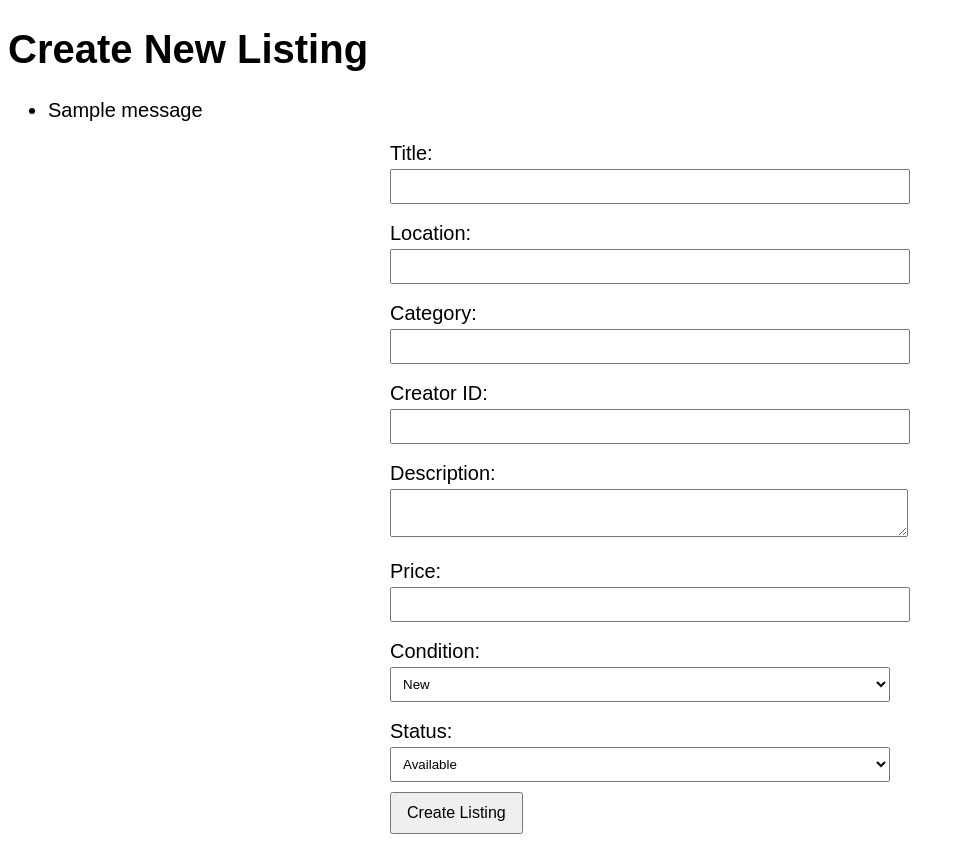
After one commit to sharma-aarushi/COMS-4111-Databases-Project-1, a Flask app: template templates/create_listing.html in a window 1280 px wide. The commit adds this page. Shown: the whole page, without its empty margins (0-964 px from the left). Run offline with Flask 3, Linux system fonts and the light colour scheme; the template is opened without the code that fills it, so the values that code supplies are empty; one stand-in notice (Sample message) is shown; parts of the project's set-up code (start-up, migrations or seed data) failed here and were passed over.

Commit message:
Update server.py and create templates for home.html and create_listing.html

```diff
--- a/server.py
+++ b/server.py
@@ -1,12 +1,7 @@
-"""
-Columbia's COMS W4111.001 Introduction to Databases
-Example Webserver
-To run locally:
-    python3 server.py
-Go to http://localhost:8111 in your browser.
-A debugger such as "pdb" may be helpful for debugging.
-Read about it online.
-"""
+from flask import Flask, render_template, redirect, url_for, request, session, jsonify, flash
+from flask_login import LoginManager, UserMixin, login_user, logout_user, login_required, current_user
+from flask_mail import Mail, Message
+from werkzeug.security import generate_password_hash, check_password_hash
 import os
 from sqlalchemy import *
 from sqlalchemy.pool import NullPool
@@ -14,44 +9,22 @@ from flask import Flask, request, render_template, g, redirect, Response, abort,
 from datetime import datetime
 from sqlalchemy import inspect, text
 
+
+# App setup
 tmpl_dir = os.path.join(os.path.dirname(os.path.abspath(__file__)), 'templates')
 app = Flask(__name__, template_folder=tmpl_dir)
+app.secret_key = 'your_secret_key'
 
+# Database setup
 DATABASEURI = "postgresql://as6322:624309@104.196.222.236/proj1part2"
-
-engine = create_engine(DATABASEURI)
-
-@app.route('/')
-def show_popular_listings():
-    query = text("""
-        SELECT L.listingid, L.title AS listing_title, COUNT(IW.listing_id) AS times_added_to_wishlist
-        FROM Listings L
-        JOIN In_Wishlist IW ON L.listingid = IW.listing_id
-        GROUP BY L.listingid, L.title
-        ORDER BY times_added_to_wishlist DESC
-        LIMIT 5;
-    """)
-
-    with engine.connect() as conn:
-        result = conn.execute(query)
-        popular_items = [dict(row._mapping) for row in result]
-
-    return render_template("index.html", popular_items=popular_items)
-
-# conn.execute(text("""CREATE TABLE IF NOT EXISTS test (
-#   id serial,
-#   name text
-# );"""))
-# conn.execute(text("""INSERT INTO test(name) VALUES ('grace hopper'), ('alan turing'), ('ada lovelace');"""))
-# conn.commit()
+engine = create_engine(DATABASEURI, poolclass=NullPool)
 
 @app.before_request
 def before_request():
     try:
         g.conn = engine.connect()
     except:
-        print("uh oh, problem connecting to database")
-        import traceback; traceback.print_exc()
+        print("Problem connecting to database")
         g.conn = None
 
 @app.teardown_request
@@ -61,31 +34,89 @@ def teardown_request(exception):
     except Exception as e:
         pass
 
-# @app.route('/example_index')
-# def example_index():
-#     print(request.args)
-#     cursor = g.conn.execute(text("SELECT name FROM test"))
-#     g.conn.commit()
-#     names = [result[0] for result in cursor]
-#     cursor.close()
-#     context = dict(data=names)
-#     return render_template("index.html", **context)
+@app.route('/')
+def show_popular_listings():
+    query = text("""
+        SELECT L.listingid, L.title AS listing_title, COUNT(IW.listing_id) AS times_added_to_wishlist, L.link
+        FROM Listings L
+        JOIN In_Wishlist IW ON L.listingid = IW.listing_id
+        GROUP BY L.listingid, L.title, L.link
+        ORDER BY times_added_to_wishlist DESC
+        LIMIT 5 ;
+    """)
 
-@app.route('/another')
-def another():
-    return render_template("another.html")
+    with g.conn as conn:
+        result = conn.execute(query)
+        popular_items = [dict(row._mapping) for row in result]
 
-@app.route('/add', methods=['POST'])
-def add():
-    name = request.form['name']
-    params_dict = {"name":name}
-    g.conn.execute(text('INSERT INTO test(name) VALUES (:name)'), params_dict)
-    g.conn.commit()
+    return render_template("home.html", popular_items=popular_items)
+
+@app.route('/test')
+def test_page():
+    return "Flask is working!"
+
+@app.route('/view/<int:listing_id>')
+def view_item(listing_id):
+    query = text("""
+        SELECT title, location, category, creatorid, description, price, condition, status, link
+        FROM Listings
+        WHERE listingid = :listing_id
+    """)
+
+    with g.conn as conn:
+        result = conn.execute(query, {'listing_id': listing_id}).fetchone()
+
+    if result is None:
+        flash("Listing not found.")
+        return redirect(url_for('show_popular_listings'))
+
+    listing = dict(result)
+    return render_template("view-item.html", listing=listing)
+
+@app.route('/create_listing', methods=['POST'])
+def create_listing():
+    title = request.form.get('title')
+    location = request.form.get('location')
+    category = request.form.get('category')
+    creatorid = request.form.get('creatorid')
+    description = request.form.get('description')
+    price = request.form.get('price')
+    condition = request.form.get('condition')
+    status = request.form.get('status')
+
+    if not all([title, location, category, creatorid, description, price, condition, status]):
+        flash("All fields are required.")
+        return redirect('/new_listing')
+
+    try:
+        price = float(price)
+    except ValueError:
+        flash("Invalid price value.")
+        return redirect('/new_listing')
+
+    query = text("""
+        INSERT INTO Listings (title, location, category, creatorid, description, price, condition, status)
+        VALUES (:title, :location, :category, :creatorid, :description, :price, :condition, :status)
+    """)
+
+    try:
+        with g.conn as conn:
+            conn.execute(query, {
+                'title': title,
+                'location': location,
+                'category': category,
+                'creatorid': creatorid,
+                'description': description,
+                'price': price,
+                'condition': condition,
+                'status': status
+            })
+            flash("Listing created successfully.")
+    except Exception as e:
+        flash(f"An error occurred: {str(e)}")
+        return redirect('/new_listing')
+
     return redirect('/')
-
-@app.route('/login')
-def login():
-    abort(401)
 
 if __name__ == "__main__":
     import click
--- /dev/null
+++ b/templates/create_listing.html
@@ -0,0 +1,81 @@
+<!DOCTYPE html>
+<html lang="en">
+<head>
+  <meta charset="UTF-8">
+  <meta name="viewport" content="width=device-width, initial-scale=1.0">
+  <title>Create New Listing</title>
+  <style>
+    body {
+      font-size: 15pt;
+      font-family: Arial, sans-serif;
+    }
+    form {
+      max-width: 500px;
+      margin: auto;
+    }
+    label {
+      display: block;
+      margin: 8px 0 4px;
+    }
+    input[type="text"], input[type="number"], select, textarea {
+      width: 100%;
+      padding: 8px;
+      margin-bottom: 10px;
+    }
+    button {
+      padding: 10px 15px;
+      font-size: 16px;
+    }
+  </style>
+</head>
+<body>
+  <h1>Create New Listing</h1>
+
+  <!-- Flash Messages for Errors -->
+  {% with messages = get_flashed_messages() %}
+    {% if messages %}
+      <div class="flash-messages">
+        <ul>
+          {% for message in messages %}
+            <li>{{ message }}</li>
+          {% endfor %}
+        </ul>
+      </div>
+    {% endif %}
+  {% endwith %}
+
+  <form action="{{ url_for('create_listing') }}" method="POST">
+    <label for="title">Title:</label>
+    <input type="text" id="title" name="title" required>
+
+    <label for="location">Location:</label>
+    <input type="text" id="location" name="location" required>
+
+    <label for="category">Category:</label>
+    <input type="text" id="category" name="category" required>
+
+    <label for="creatorid">Creator ID:</label>
+    <input type="text" id="creatorid" name="creatorid" required>
+
+    <label for="description">Description:</label>
+    <textarea id="description" name="description" required></textarea>
+
+    <label for="price">Price:</label>
+    <input type="number" id="price" name="price" step="0.01" required>
+
+    <label for="condition">Condition:</label>
+    <select id="condition" name="condition" required>
+      <option value="new">New</option>
+      <option value="used">Used</option>
+    </select>
+
+    <label for="status">Status:</label>
+    <select id="status" name="status" required>
+      <option value="available">Available</option>
+      <option value="sold">Sold</option>
+    </select>
+
+    <button type="submit">Create Listing</button>
+  </form>
+</body>
+</html>
```
Also changed, not shown: templates/css/styles.css (added, +29 -0 lines), templates/home.html (added, +41 -0 lines), templates/index.html (+33 -18 lines).
